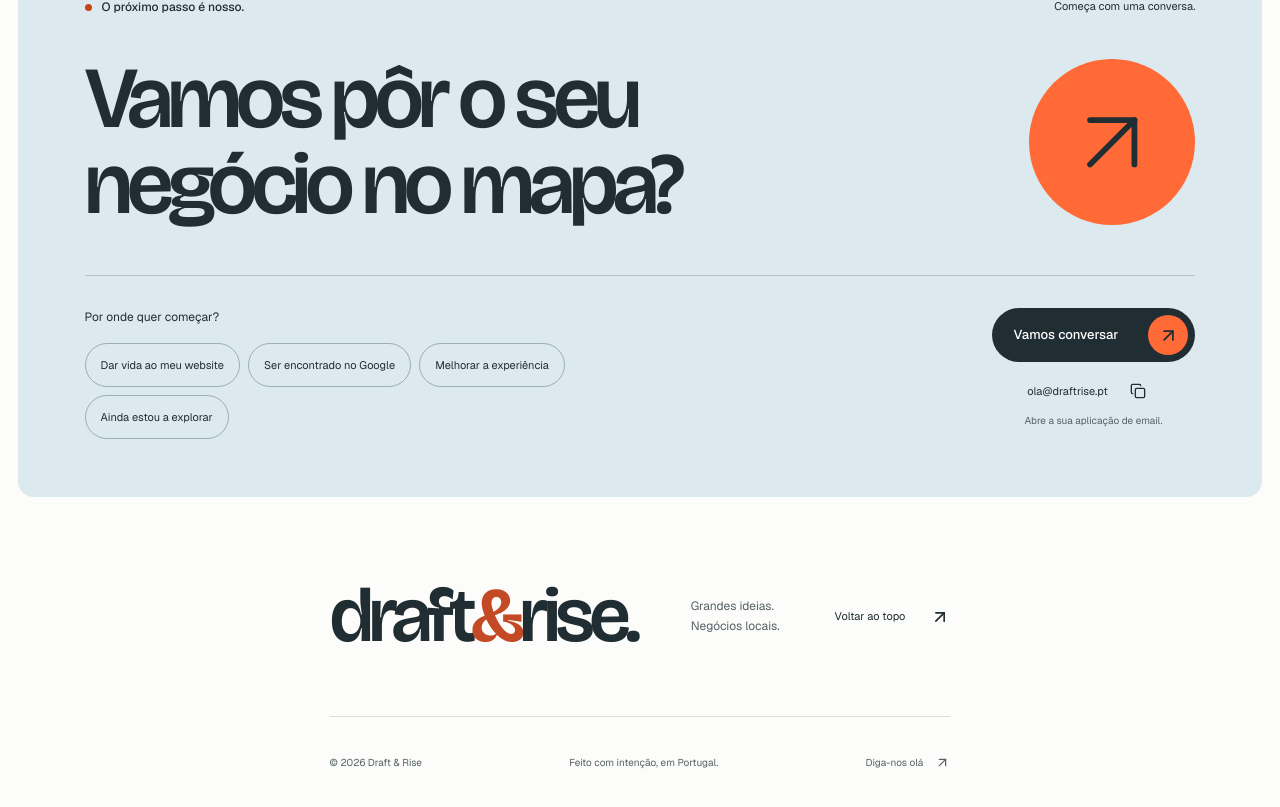
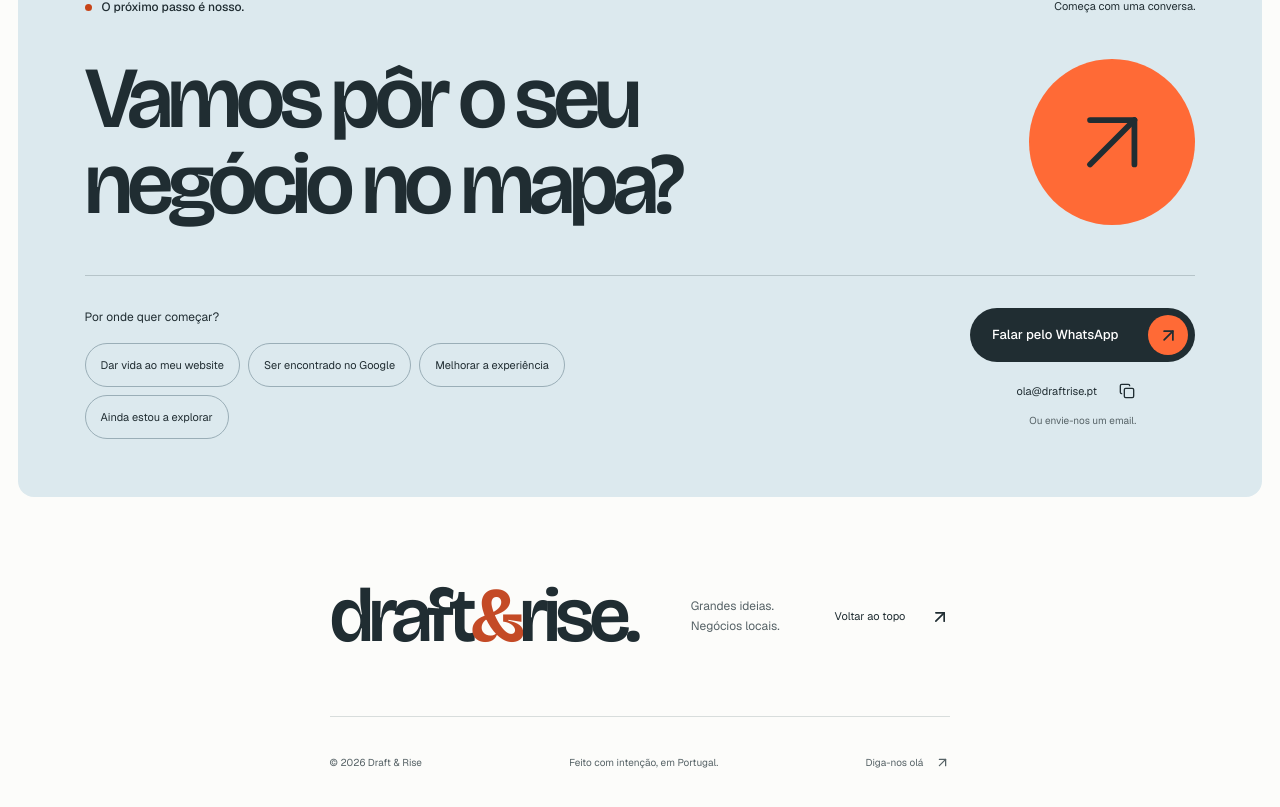
Before and after one commit to goncalvesaydan-hue/draft-rise-site, a Next.js app: page / in a window 1280 px wide. Shown: the part 3165-3972 px from the top of the page. Built offline with nearby package versions, Linux system fonts and the light colour scheme.

Commit message:
Add WhatsApp contact with selected interest

```diff
--- a/src/components/Contact.tsx
+++ b/src/components/Contact.tsx
@@ -10,14 +10,18 @@ export default function Contact() {
   const [copied, setCopied] = useState(false);
   const [copyError, setCopyError] = useState(false);
   const subject = selected ? `Vamos conversar: ${selected}` : 'Vamos dar o próximo passo';
-  const href = `mailto:ola@draftrise.pt?subject=${encodeURIComponent(subject)}&body=${encodeURIComponent('Olá, Draft & Rise!\n\nO meu negócio chama-se...\n\nGostava de conversar sobre...\n')}`;
+  const emailHref = `mailto:ola@draftrise.pt?subject=${encodeURIComponent(subject)}&body=${encodeURIComponent('Olá, Draft & Rise!\n\nO meu negócio chama-se...\n\nGostava de conversar sobre...\n')}`;
+  const message = selected
+    ? `Olá, Draft & Rise! Gostava de conversar sobre: ${selected}.`
+    : 'Olá, Draft & Rise! Gostava de saber como podem ajudar o meu negócio.';
+  const whatsappHref = `https://wa.me/351933880195?text=${encodeURIComponent(message)}`;
   async function copyEmail() {
     try { await navigator.clipboard.writeText('ola@draftrise.pt'); setCopied(true); setCopyError(false); }
     catch { setCopyError(true); }
   }
   return <section id="contacto" className="contact section-shell" aria-labelledby="contact-title">
     <div className="contact-top"><p className="section-label"><span /> O próximo passo é nosso.</p><span>Começa com uma conversa.</span></div>
-    <div className="contact-heading"><h2 id="contact-title">Vamos pôr o seu<br />negócio no mapa?</h2><a href={href} className="contact-arrow" aria-label="Iniciar conversa por email"><ArrowUpRight strokeWidth={1.3} /></a></div>
-    <div className="contact-bottom"><fieldset><legend>Por onde quer começar?</legend><div className="interest-chips">{interests.map(interest => <button key={interest} type="button" aria-pressed={selected === interest} onClick={() => setSelected(selected === interest ? null : interest)}>{selected === interest && <Check size={14} />}{interest}</button>)}</div></fieldset><div className="contact-actions"><a href={href} className="button button-dark">Vamos conversar <span><ArrowUpRight size={21} /></span></a><div className="email-copy"><a href="mailto:ola@draftrise.pt">ola@draftrise.pt</a><button type="button" onClick={copyEmail} aria-label={copied ? 'Email copiado' : 'Copiar endereço de email'}>{copied ? <Check size={16} /> : <Copy size={16} />}</button></div><span className="copy-status" role="status">{copyError ? 'Pode selecionar e copiar o endereço acima.' : copied ? 'Endereço copiado.' : 'Abre a sua aplicação de email.'}</span></div></div>
+    <div className="contact-heading"><h2 id="contact-title">Vamos pôr o seu<br />negócio no mapa?</h2><a href={whatsappHref} target="_blank" rel="noopener noreferrer" className="contact-arrow" aria-label="Iniciar conversa pelo WhatsApp (abre num novo separador)"><ArrowUpRight strokeWidth={1.3} /></a></div>
+    <div className="contact-bottom"><fieldset><legend>Por onde quer começar?</legend><div className="interest-chips">{interests.map(interest => <button key={interest} type="button" aria-pressed={selected === interest} onClick={() => setSelected(selected === interest ? null : interest)}>{selected === interest && <Check size={14} />}{interest}</button>)}</div></fieldset><div className="contact-actions"><a href={whatsappHref} target="_blank" rel="noopener noreferrer" className="button button-dark">Falar pelo WhatsApp <span><ArrowUpRight size={21} /></span></a><div className="email-copy"><a href={emailHref}>ola@draftrise.pt</a><button type="button" onClick={copyEmail} aria-label={copied ? 'Email copiado' : 'Copiar endereço de email'}>{copied ? <Check size={16} /> : <Copy size={16} />}</button></div><span className="copy-status" role="status">{copyError ? 'Pode selecionar e copiar o endereço acima.' : copied ? 'Endereço copiado.' : 'Ou envie-nos um email.'}</span></div></div>
   </section>;
 }
```
